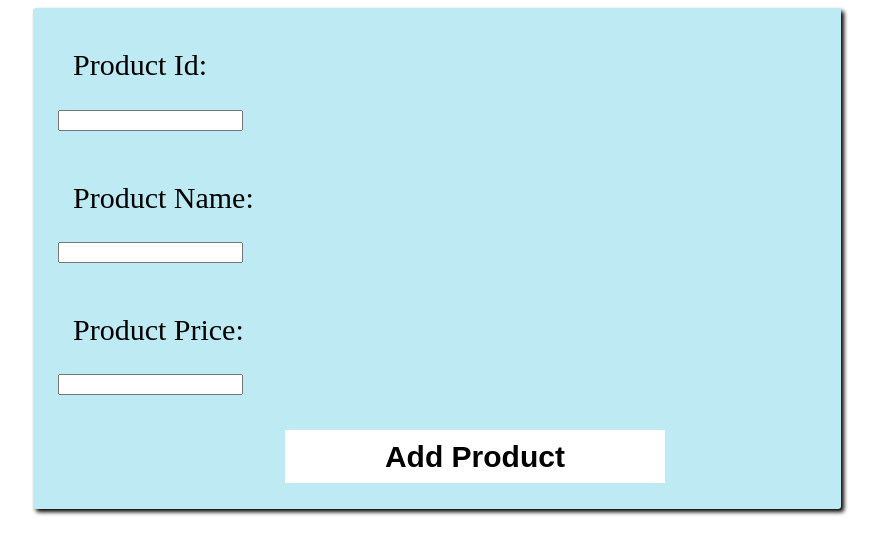
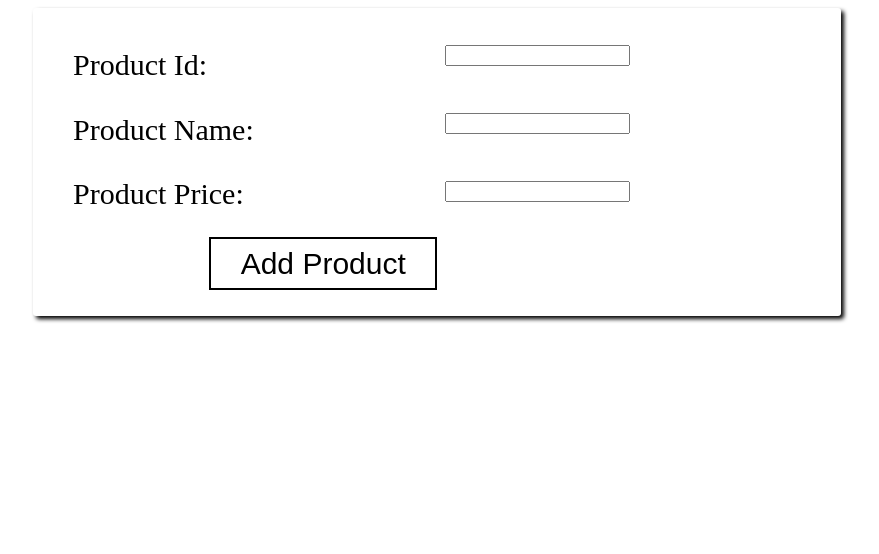
Before and after one commit to asthapandey06/assign5-productsTable, a plain HTML site: page src/index.html in a window 1280 px wide. Shown: the whole page, without its empty margins (203-1082 px from the left). Drawn offline with Linux system fonts and the light colour scheme.

Commit message:
modifications

```diff
--- a/src/myStyle.css
+++ b/src/myStyle.css
@@ -8,7 +8,7 @@
 #content{
     margin: auto;
     width: 60%;
-    background-color: rgb(190, 235, 243);
+
     font-size: 30px;
     padding: 2%;
     box-shadow: 3px 3px 4px black;
@@ -16,21 +16,25 @@
 }
 .label{
     margin: 2%;
+    margin-right: 0;
+    width: 49%;
+    float: left;
 }
 
 .input{
-    width: 90%;
+    width: 49%;
+    float: right;
 }
 
 .labelbutton button{
-    width: 50%;
+    width: 30%;
     font-size: 30px;
-    margin:0 30%;
+    margin:0 20%;
     background-color: white;
-    border: 2px solid white;
+    border: 2px solid black;
     padding: 1%;
     color:black;
-    font-weight: 700;
+    font-weight: 500;
 }
 
 #output{
```
